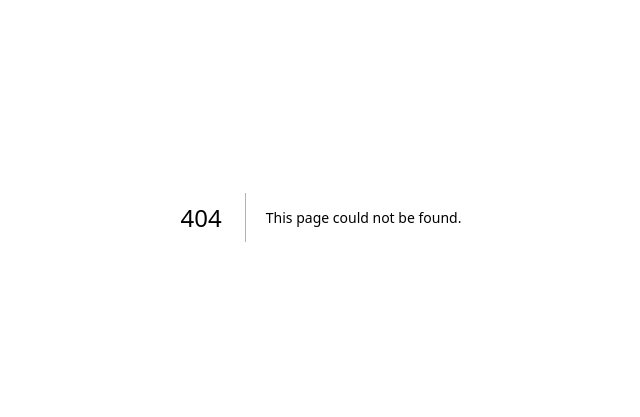
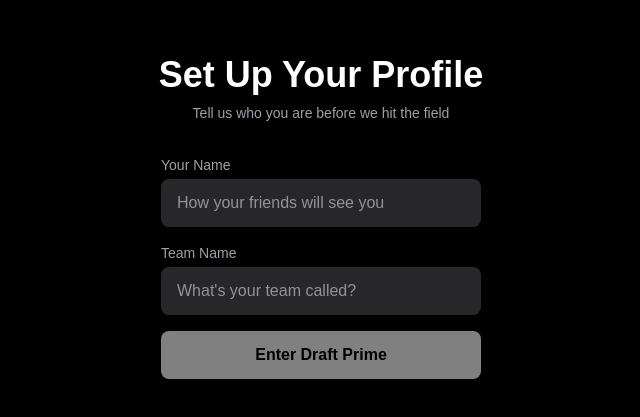
Before and after one commit to bballdak12/draft-prime, a Next.js app: page /setup in a window 1280 px wide. Before the commit this address had no page. Shown: the part 183-600 px from the top of the page, without its empty margins (319-959 px from the left). Built offline with nearby package versions, Linux system fonts and the light colour scheme; no server answers.

Commit message:
Add profile setup flow and user profiles table

```diff
--- a/src/app/auth/callback/route.js
+++ b/src/app/auth/callback/route.js
@@ -24,7 +24,22 @@
         },
       }
     )
+
     await supabase.auth.exchangeCodeForSession(code)
+
+    const { data: { user } } = await supabase.auth.getUser()
+
+    if (user) {
+      const { data: profile } = await supabase
+        .from('profiles')
+        .select('team_name, display_name')
+        .eq('id', user.id)
+        .single()
+
+      if (!profile?.team_name || !profile?.display_name) {
+        return NextResponse.redirect(new URL('/setup', requestUrl.origin))
+      }
+    }
   }
 
   return NextResponse.redirect(new URL('/dashboard', requestUrl.origin))
--- /dev/null
+++ b/src/app/setup/page.js
@@ -0,0 +1,83 @@
+'use client'
+
+import { useState } from 'react'
+import { createClient } from '../../lib/supabase'
+
+export default function Setup() {
+  const [displayName, setDisplayName] = useState('')
+  const [teamName, setTeamName] = useState('')
+  const [loading, setLoading] = useState(false)
+  const [error, setError] = useState(null)
+
+  const handleSetup = async () => {
+    setLoading(true)
+    setError(null)
+
+    const supabase = createClient()
+    const { data: { user } } = await supabase.auth.getUser()
+
+    if (!user) {
+      window.location.href = '/login'
+      return
+    }
+
+    const { error } = await supabase
+      .from('profiles')
+      .update({
+        display_name: displayName,
+        team_name: teamName,
+        updated_at: new Date().toISOString(),
+      })
+      .eq('id', user.id)
+
+    if (error) {
+      setError(error.message)
+    } else {
+      window.location.href = '/dashboard'
+    }
+    setLoading(false)
+  }
+
+  return (
+    <main className="min-h-screen bg-black flex flex-col items-center justify-center">
+      <h1 className="text-4xl font-bold text-white mb-2">Set Up Your Profile</h1>
+      <p className="text-zinc-400 mb-8 text-sm">Tell us who you are before we hit the field</p>
+
+      <div className="flex flex-col gap-4 w-80">
+        <div>
+          <label className="text-zinc-400 text-sm mb-1 block">Your Name</label>
+          <input
+            type="text"
+            placeholder="How your friends will see you"
+            value={displayName}
+            onChange={(e) => setDisplayName(e.target.value)}
+            className="bg-zinc-800 text-white px-4 py-3 rounded-lg outline-none w-full"
+          />
+        </div>
+
+        <div>
+          <label className="text-zinc-400 text-sm mb-1 block">Team Name</label>
+          <input
+            type="text"
+            placeholder="What's your team called?"
+            value={teamName}
+            onChange={(e) => setTeamName(e.target.value)}
+            className="bg-zinc-800 text-white px-4 py-3 rounded-lg outline-none w-full"
+          />
+        </div>
+
+        {error && (
+          <p className="text-red-400 text-sm text-center">{error}</p>
+        )}
+
+        <button
+          onClick={handleSetup}
+          disabled={loading || !displayName || !teamName}
+          className="bg-white text-black font-bold py-3 rounded-lg hover:bg-zinc-200 disabled:opacity-50"
+        >
+          {loading ? 'Saving...' : 'Enter Draft Prime'}
+        </button>
+      </div>
+    </main>
+  )
+}
```
